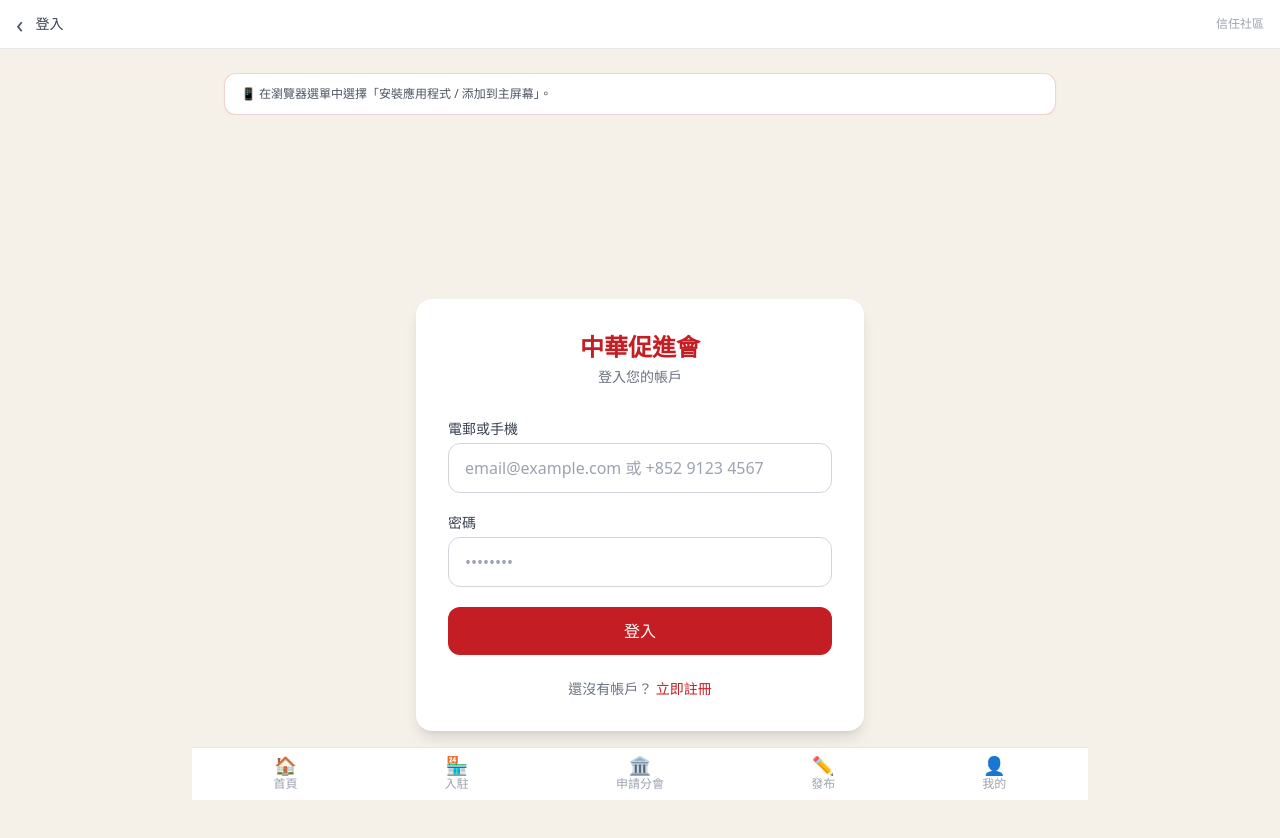
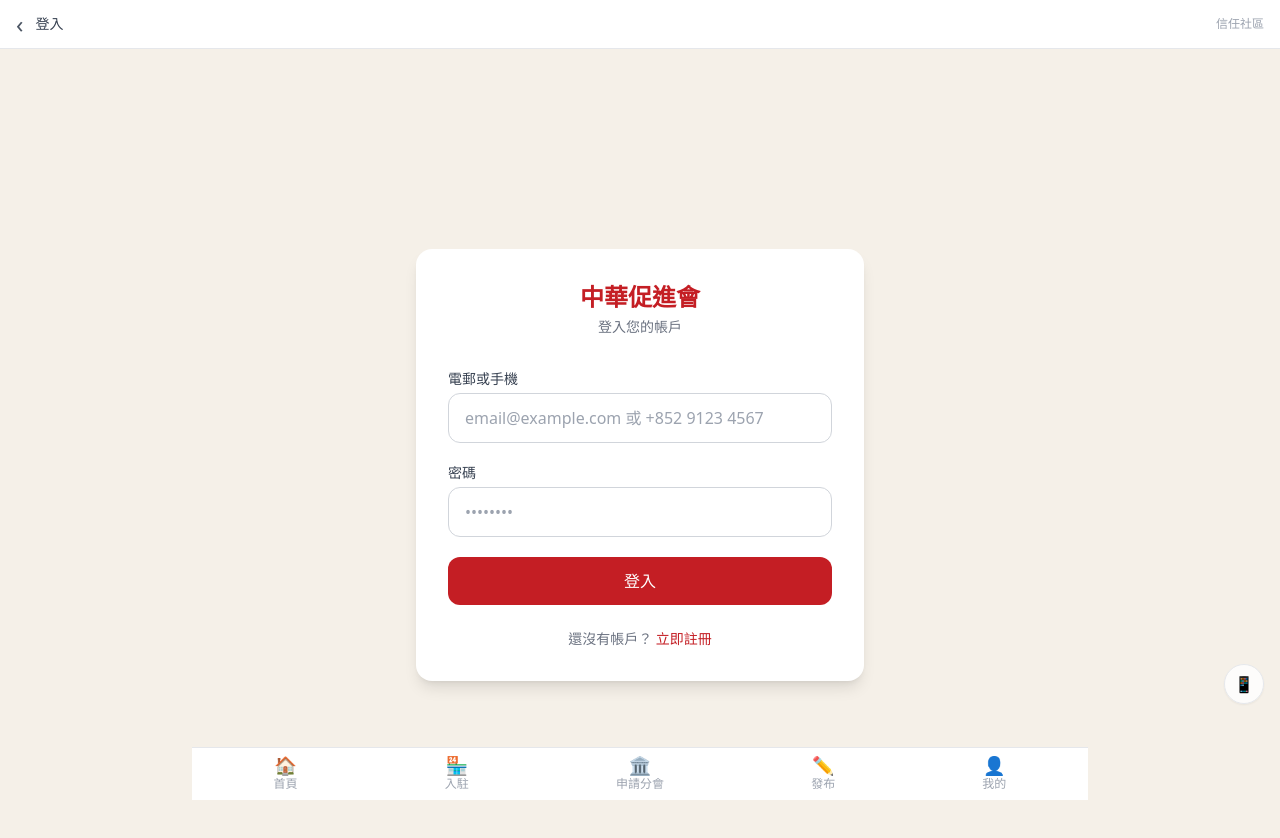
Before and after one commit to 506320325/zhonghua-platform, a Next.js app: page /auth/login in a window 1280 px wide. Shown: the top 838 px of the page. Built offline with nearby package versions, Linux system fonts and the light colour scheme.

Commit message:
優化: 精簡PWA提示與隱藏後台入口

```diff
--- a/src/app/user/page.tsx
+++ b/src/app/user/page.tsx
@@ -16,6 +16,9 @@
   const router = useRouter()
   const [user, setUser] = useState<User | null>(null)
   const [loading, setLoading] = useState(true)
+  const [showAdminPanel, setShowAdminPanel] = useState(false)
+  const [hasPage, setHasPage] = useState(false)
+  const [hasBranch, setHasBranch] = useState(false)
 
   useEffect(() => {
     const token = localStorage.getItem('token')
@@ -33,6 +36,14 @@
     } finally {
       setLoading(false)
     }
+
+    Promise.all([
+      fetch('/api/pages/my', { headers: { Authorization: `Bearer ${token}` } }).then((r) => r.json()),
+      fetch('/api/branches/my', { headers: { Authorization: `Bearer ${token}` } }).then((r) => r.json())
+    ]).then(([p, b]) => {
+      setHasPage((p.data || []).length > 0)
+      setHasBranch((b.data || []).length > 0)
+    }).catch(() => {})
   }, [router])
 
   if (loading) {
@@ -140,13 +151,24 @@
         </div>
 
         {/* 隱藏後台入口 */}
-        <div className="mt-4 pt-4 border-t border-gray-100 text-center text-xs text-gray-300">
-          <Link href="/tenant/dashboard" className="hover:text-gray-500">租戶後台</Link>
-          <span className="mx-2">·</span>
-          <Link href="/branch/dashboard" className="hover:text-gray-500">分會後台</Link>
-          <span className="mx-2">·</span>
-          <Link href="/admin" className="hover:text-gray-500">總後台</Link>
-        </div>
+        { (hasPage || hasBranch || user?.role === 'PLATFORM_ADMIN') && (
+          <div className="mt-4 flex flex-col items-center">
+            <button
+              onClick={() => setShowAdminPanel((v) => !v)}
+              className="w-9 h-9 rounded-full bg-white/60 border border-gray-100 text-gray-300 hover:text-gray-500 flex items-center justify-center transition"
+              aria-label="後台入口"
+            >
+              ⚙
+            </button>
+            {showAdminPanel && (
+              <div className="mt-2 flex gap-3 text-xs text-gray-400">
+                {hasPage && <Link href="/tenant/dashboard" className="hover:text-gray-600">租戶後台</Link>}
+                {hasBranch && <Link href="/branch/dashboard" className="hover:text-gray-600">分會後台</Link>}
+                {user?.role === 'PLATFORM_ADMIN' && <Link href="/admin" className="hover:text-gray-600">總後台</Link>}
+              </div>
+            )}
+          </div>
+        )}
 
         <button
           onClick={() => {
--- a/src/components/PwaInstallBanner.tsx
+++ b/src/components/PwaInstallBanner.tsx
@@ -7,6 +7,7 @@
   const [canInstall, setCanInstall] = useState(false)
   const [deferredPrompt, setDeferredPrompt] = useState<any>(null)
   const [installed, setInstalled] = useState(false)
+  const [open, setOpen] = useState(false)
 
   useEffect(() => {
     const standalone =
@@ -44,29 +45,31 @@
       setInstalled(true)
     }
     setDeferredPrompt(null)
+    setOpen(false)
   }
 
   if (isStandalone || installed) return null
 
   return (
-    <div className="max-w-4xl mx-auto px-4 pt-2">
-      <div className="bg-white border border-primary/20 rounded-xl px-4 py-3 flex items-center justify-between gap-3 shadow-sm">
-        <div className="text-xs text-gray-600">
+    <div className="fixed bottom-24 right-4 z-50">
+      {open && (
+        <div className="absolute bottom-12 right-0 bg-white rounded-xl shadow-lg border border-gray-200 p-3 w-52 text-xs text-gray-600">
           {canInstall ? (
-            <span>📱 將中華促進會安裝到你的主屏幕，使用更快捷。</span>
+            <button onClick={handleInstall} className="w-full bg-primary text-white py-2 rounded-lg text-sm">
+              安裝到主屏幕
+            </button>
           ) : (
-            <span>📱 在瀏覽器選單中選擇「安裝應用程式 / 添加到主屏幕」。</span>
+            <p>在瀏覽器選單中選擇「安裝應用程式 / 添加到主屏幕」。</p>
           )}
         </div>
-        {canInstall && (
-          <button
-            onClick={handleInstall}
-            className="shrink-0 bg-primary text-white text-xs px-3 py-1.5 rounded-lg hover:bg-primary-dark transition"
-          >
-            安裝
-          </button>
-        )}
-      </div>
+      )}
+      <button
+        onClick={() => setOpen((v) => !v)}
+        className="w-10 h-10 rounded-full bg-white/80 border border-gray-200 text-gray-400 shadow-sm hover:text-primary flex items-center justify-center"
+        aria-label="安裝提示"
+      >
+        📱
+      </button>
     </div>
   )
 }
```
